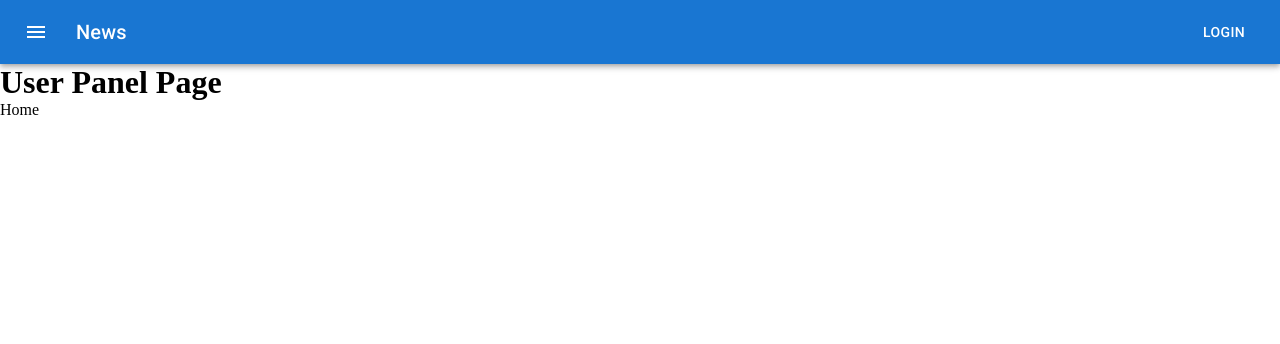
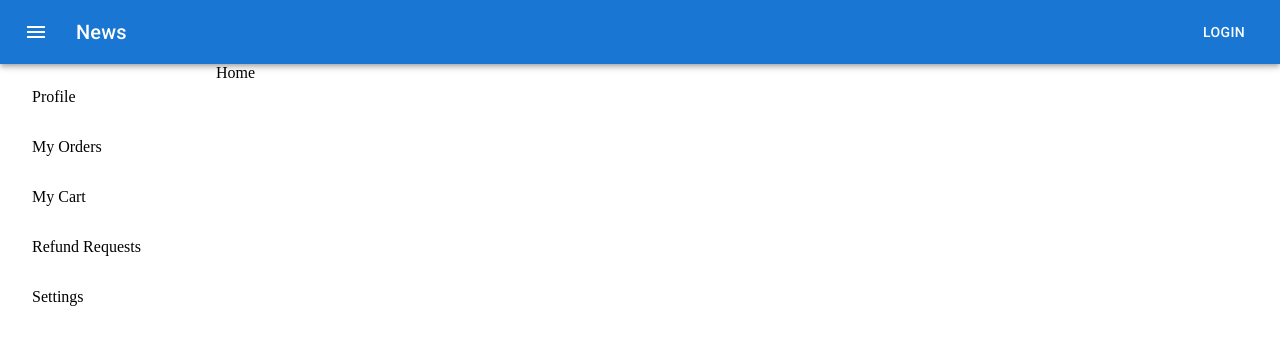
Before and after one commit to codercor/react-simple-commerce, a React (Create React App) app in the folder client/: page /userpanel in a window 1280 px wide. Shown: the top 344 px of the page. Built offline with nearby package versions, Linux system fonts and the light colour scheme.

Commit message:
user views created

```diff
--- a/client/src/App.js
+++ b/client/src/App.js
@@ -16,12 +16,14 @@ function App() {
         <Route path="/" element={<Home />} />
         <Route path="login" element={<LoginRegister />} />
         <Route path="register" element={<LoginRegister />} />
-        <Route path="userpanel" element={<UserPanel.Wrapper/>} >
-          <Route index element={role == 0 ? <UserPanel.Home /> : <Home />} />
+        <Route path="userpanel" element={<UserPanel.Wrapper />} >
+          <Route index element={role == 0 ? <UserPanel.Profile /> : <Home />} />
+          <Route path="my-orders" element={role == 0 ? <UserPanel.MyOrders /> : <Home />} />
+          <Route path="my-cart" element={role == 0 ? <UserPanel.MyCart /> : <Home />} />
+          <Route path="refund-requests" element={role == 0 ? <UserPanel.RefundRequests /> : <Home />} />
           <Route path="settings" element={role == 0 ? <UserPanel.Settings /> : <Home />} />
         </Route>
         <Route path="storepanel">
-
           <Route path="settings" element={role == 1 ? <StorePanel.Settings /> : <Home />} />
           <Route index element={role == 1 ? <StorePanel.Home /> : <Home />} />
         </Route>
--- a/client/src/views/UserPanel/Home/index.js
+++ /dev/null
@@ -1,7 +0,0 @@
-import React from 'react';
-
-export default function Home() {
-    return <div>
-        <h1>user panel ana sayfasi</h1>
-    </div>;
-}
--- /dev/null
+++ b/client/src/views/UserPanel/MyCart/index.js
@@ -0,0 +1,7 @@
+import React from 'react';
+
+export default function MyCart() {
+    return <div>
+        <h1>MyCart</h1>
+    </div>;
+}
--- /dev/null
+++ b/client/src/views/UserPanel/MyOrders/index.js
@@ -0,0 +1,7 @@
+import React from 'react';
+
+export default function MyOrders() {
+    return <div>
+        <h1>MyOrders</h1>
+    </div>;
+}
--- /dev/null
+++ b/client/src/views/UserPanel/RefundRequests/index.js
@@ -0,0 +1,7 @@
+import React from 'react';
+
+export default function RefundRequests() {
+    return <div>
+        <h1>RefundRequests</h1>
+    </div>;
+}
--- a/client/src/views/UserPanel/Wrapper/index.js
+++ b/client/src/views/UserPanel/Wrapper/index.js
@@ -1,9 +1,48 @@
-import React from 'react';
+import React, { useState } from 'react';
 import { Outlet } from 'react-router-dom';
+import { Box, Grid, List, ListItem, ListItemButton } from '@mui/material';
+import { useNavigate } from 'react-router-dom'
+
 
 export default function Wrapper() {
+  const navigate = useNavigate()
+  const [links, setLinks] = useState([
+    {
+      title: "Profile",
+      to: "/"
+    },
+    {
+      title: "My Orders",
+      to: "/my-orders"
+    },
+    {
+      title: "My Cart",
+      to: "/my-cart"
+    },
+    {
+      title: "Refund Requests",
+      to: "/refund-requests"
+    },
+    {
+      title: "Settings",
+      to: "/settings"
+    },
+  ]);
   return <div>
-      <h1> User Panel Page  </h1>
-      <Outlet/>
+    <Box sx={{ flexGrow: 1 }}>
+      <Grid container spacing={2}>
+        <Grid item xs={2}>
+          <List>
+            {links.map((link) => <ListItem key={link.title}>
+              <ListItemButton onClick={() => navigate("/userpanel" + link.to)}>{link.title}</ListItemButton>
+            </ListItem>)}
+          </List>
+        </Grid>
+        <Grid item xs={10}>
+          <Outlet />
+        </Grid>
+      </Grid>
+    </Box>
+
   </div>;
 }
```
Also changed, not shown: client/src/views/UserPanel/index.js (+5 -4 lines).
